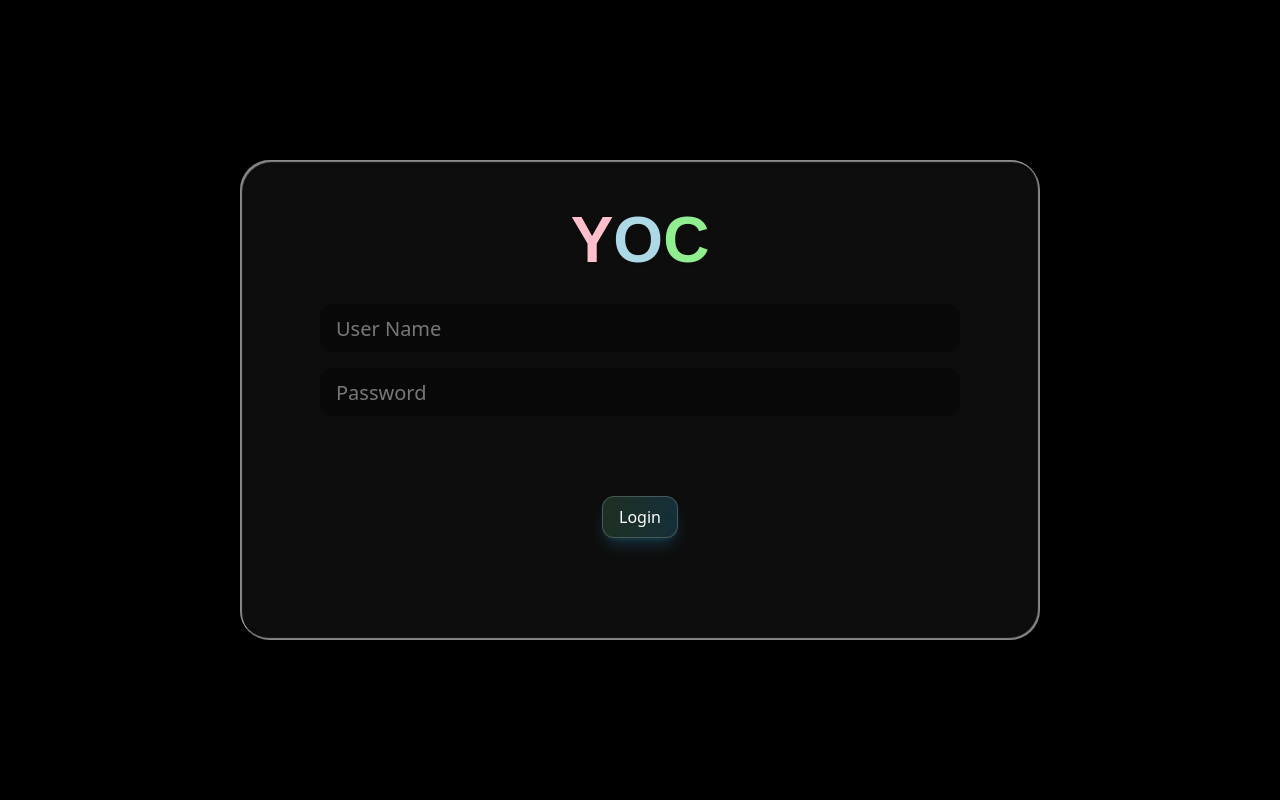
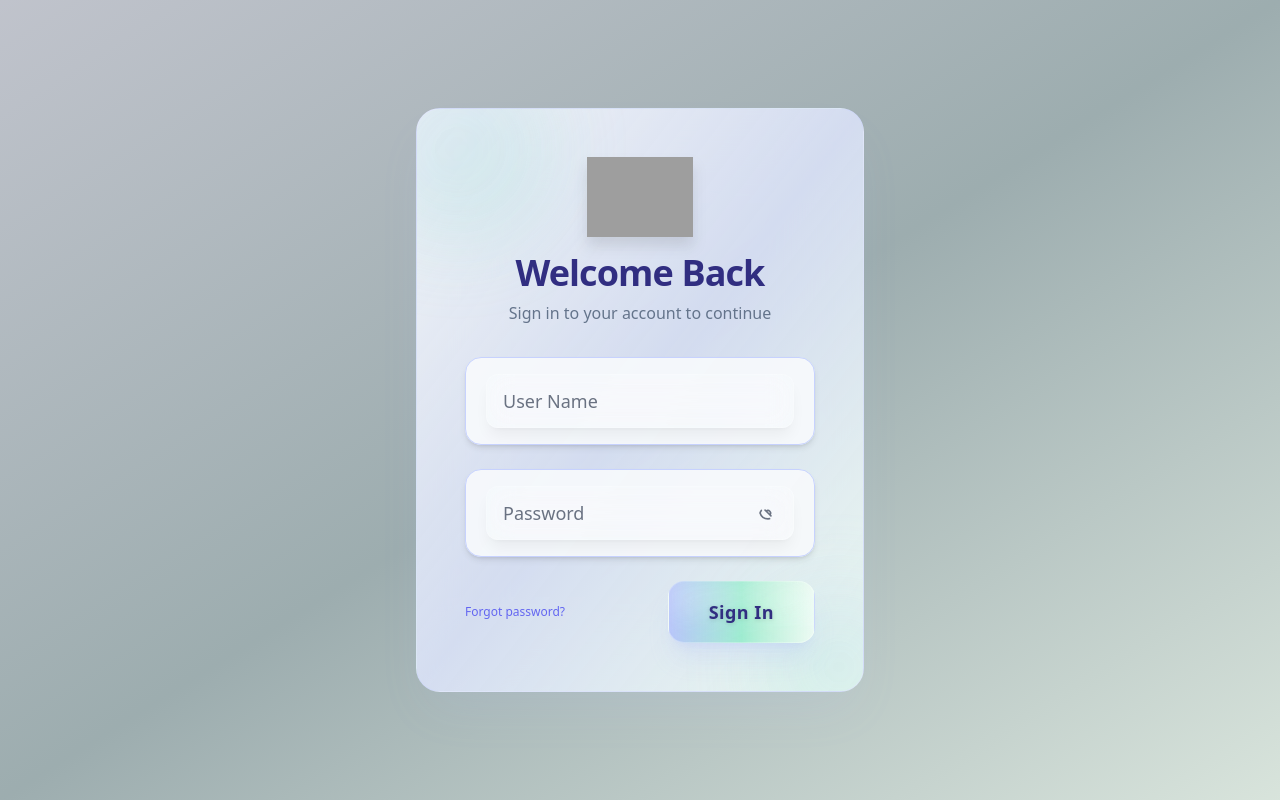
Before and after one commit to virus0231/yoc, a Next.js app: page / in a window 1280 px wide. Built offline with nearby package versions, Linux system fonts and the light colour scheme; grey boxes are pictures that could not be loaded.

Commit message:
changed the UI for Login page

```diff
--- a/package.json
+++ b/package.json
@@ -9,6 +9,7 @@
     "lint": "next lint"
   },
   "dependencies": {
+    "@hookform/resolvers": "^5.1.1",
     "@radix-ui/react-select": "^2.2.5",
     "@radix-ui/react-slot": "^1.2.3",
     "@reduxjs/toolkit": "^2.8.2",
@@ -28,11 +29,13 @@
     "react": "^19.0.0",
     "react-chartjs-2": "^5.3.0",
     "react-dom": "^19.0.0",
+    "react-hook-form": "^7.60.0",
     "react-icons": "^5.5.0",
     "react-redux": "^9.2.0",
     "recharts": "^3.0.2",
     "redux": "^5.0.1",
-    "tailwind-merge": "^3.3.1"
+    "tailwind-merge": "^3.3.1",
+    "zod": "^3.25.75"
   },
   "devDependencies": {
     "@eslint/eslintrc": "^3",
--- a/src/app/dashboard/page.js
+++ b/src/app/dashboard/page.js
@@ -4,21 +4,39 @@ import StackedRevenueBarChart from "./StackedRevenueBarChart";
 import LineDonationChart from "./LineDonationChart";
 import RadialDonationChart from "./RadialDonationChart";
 import Home from "../home/page";
+import { GCCard } from "@/components";
 
 export default function DashboardPage() {
   return (
     <Home>
-      <main className="min-h-screen px-4 py-6 bg-black text-white">
-        <div className="max-w-7xl mx-auto space-y-8">
-          <StackedRevenueBarChart />
+      <main className="min-h-screen px-4 py-10 bg-gradient-to-br from-[#18181b] via-[#23272f] to-[#0f172a] text-white">
+        <div className="max-w-7xl mx-auto space-y-10">
+          <div className="mb-6">
+            <h1 className="text-3xl md:text-4xl font-extrabold text-[#a5b4fc] mb-2 tracking-tight">
+              Dashboard
+            </h1>
+            <p className="text-[#cbd5e1] text-base md:text-lg">
+              Overview of donations and revenue performance
+            </p>
+          </div>
 
-          <div className="flex flex-col md:flex-row gap-6">
-            <div className="theme_box flex-1 p-0 overflow-hidden">
+          <GCCard className="p-8 md:p-10 mb-8 shadow-xl bg-gradient-to-br from-[#23272f]/80 via-[#18181b]/80 to-[#0f172a]/90 border border-[#334155]/60 text-white">
+            <StackedRevenueBarChart />
+          </GCCard>
+
+          <div className="flex flex-col md:flex-row gap-8">
+            <GCCard className="flex-1 p-6 md:p-8 flex flex-col items-center justify-center shadow-lg bg-gradient-to-br from-[#23272f]/80 via-[#18181b]/80 to-[#0f172a]/90 border border-[#334155]/60 text-white">
+              <h2 className="text-xl font-bold text-[#a5b4fc] mb-4">
+                Donations Over Time
+              </h2>
               <LineDonationChart />
-            </div>
-            <div className="theme_box flex-1 p-0 overflow-hidden">
+            </GCCard>
+            <GCCard className="flex-1 p-6 md:p-8 flex flex-col items-center justify-center shadow-lg bg-gradient-to-br from-[#23272f]/80 via-[#18181b]/80 to-[#0f172a]/90 border border-[#334155]/60 text-white">
+              <h2 className="text-xl font-bold text-[#a5b4fc] mb-4">
+                Donation Breakdown
+              </h2>
               <RadialDonationChart />
-            </div>
+            </GCCard>
           </div>
         </div>
       </main>
--- a/src/app/page.js
+++ b/src/app/page.js
@@ -1,38 +1,85 @@
-import Image from "next/image";
+"use client";
+
 import "./css/style.scss";
-import { GCButton } from "@/components";
+import { useForm } from "react-hook-form";
+import { loginSchema } from "@/schemas/schema";
+import { zodResolver } from "@hookform/resolvers/zod";
+import { GCButton, GCCard, GCPasswordField, GCTextField } from "@/components";
 
 export default function Home() {
+  const {
+    control,
+    handleSubmit,
+    formState: { errors },
+  } = useForm({ resolver: zodResolver(loginSchema) });
+
   return (
-    <div className="flex items-center justify-center w-screen h-screen">
-      <div className="liquid-glass login min-h-[60vh] h-auto sm:w-80 md:w-120 lg:w-150 xl:w-200 pl-[5rem] pr-[5rem] p-[2rem]">
-        <div>
-          <h1 className="logo">
-            <span>Y</span>
-            <span>O</span>
-            <span>C</span>
-          </h1>
+    <div className="min-h-screen flex items-center justify-center bg-gradient-to-br from-[#f0f4ff]/80 via-[#e0f7fa]/70 to-[#f0fdf4]/90 p-4">
+      <form
+        onSubmit={handleSubmit((data) => console.log(data))}
+        className="w-full max-w-md"
+      >
+        <GCCard className="relative p-12 rounded-3xl shadow-2xl backdrop-blur-2xl border border-[#c7d2fe]/40 overflow-hidden">
+          <div className="absolute -top-14 -left-14 w-48 h-48 bg-gradient-to-br from-[#a5b4fc]/40 to-[#6ee7b7]/40 rounded-full blur-2xl opacity-60 z-0 animate-pulse" />
+          <div className="absolute -bottom-14 -right-14 w-40 h-40 bg-gradient-to-tr from-[#6ee7b7]/40 to-[#a5b4fc]/40 rounded-full blur-2xl opacity-50 z-0 animate-pulse" />
+
+          <div className="relative z-10 flex flex-col items-center">
+            <img
+              src="https://www.youronlineconversation.com/wp-content/uploads/2015/12/logoyoc.png"
+              alt="Logo"
+              className="h-20 mb-4 drop-shadow-xl animate-fade-in"
+            />
+            <h2 className="text-4xl font-extrabold text-center mb-2 text-[#312e81] tracking-tight animate-fade-in">
+              Welcome Back
+            </h2>
+            <p className="text-center text-[#64748b] mb-8 animate-fade-in text-base">
+              Sign in to your account to continue
+            </p>
           </div>
 
-        <div className="w-full">
-          <input
-            id="user_name"
-            className="input_field"
-            type="text"
+          <div className="space-y-6 relative z-10">
+            <div>
+              <GCTextField
+                name="user_name"
+                control={control}
                 placeholder="User Name"
+                className="rounded-2xl bg-[#f8fafc]/90 focus:bg-white/100 border border-[#c7d2fe] shadow-md px-5 py-4 text-lg transition-all duration-200 focus:ring-2 focus:ring-[#a5b4fc]/40 text-[#312e81]"
               />
-          <input
-            id="user_password"
-            className="input_field"
-            type="password"
+              {errors.user_name && (
+                <p className="text-xs text-red-500 mt-1 ml-1">{errors.user_name.message}</p>
+              )}
+            </div>
+
+            <div>
+              <GCPasswordField
+                control={control}
+                name="user_password"
                 placeholder="Password"
+                className="rounded-2xl bg-[#f8fafc]/90 focus:bg-white/100 border border-[#c7d2fe] shadow-md px-5 py-4 text-lg transition-all duration-200 focus:ring-2 focus:ring-[#6ee7b7]/40 text-[#312e81]"
               />
-          <div className="button-wrap">
-            <GCButton>Login</GCButton>
-            {/* <div className="button-shadow"></div> */}
+              {errors.user_password && (
+                <p className="text-xs text-red-500 mt-1 ml-1">{errors.user_password.message}</p>
+              )}
+            </div>
+
+            <div className="flex justify-between items-center mt-2">
+              <a
+                href="#"
+                className="text-xs text-[#6366f1] hover:underline font-medium transition"
+              >
+                Forgot password?
+              </a>
+              <GCButton
+                type="submit"
+                variant="primary"
+                className="py-4 px-10 rounded-2xl bg-gradient-to-r transition-all duration-300 text-lg tracking-wide"
+              >
+                Sign In
+              </GCButton>
             </div>
           </div>
-      </div>
+        </GCCard>
+      </form>
     </div>
   );
 }
--- a/src/components/button.jsx
+++ b/src/components/button.jsx
@@ -8,22 +8,23 @@ const GCButton = ({
   disabled = false,
   type = "button",
   className = "",
+  ...rest
 }) => {
   const baseClasses = `
-    relative overflow-hidden rounded-xl backdrop-blur-md border border-white/20
-    transition-all duration-300 ease-in-out font-medium
-    focus:outline-none focus:ring-2 focus:ring-white/30 focus:ring-offset-2 focus:ring-offset-transparent
+    relative overflow-hidden rounded-2xl backdrop-blur-xl border border-white/30
+    transition-all duration-300 ease-in-out font-semibold
+    focus:outline-none focus:ring-2 focus:ring-[#a5b4fc]/40 focus:ring-offset-2 focus:ring-offset-transparent
     disabled:opacity-50 disabled:cursor-not-allowed
-    hover:scale-105 hover:shadow-lg active:scale-95
+    hover:scale-105 hover:shadow-2xl active:scale-95
   `;
 
   const variantClasses = {
     primary:
-      "bg-gradient-to-r from-[#62bd72]/20 to-[#39bbec]/20 hover:from-[#62bd72]/30 hover:to-[#39bbec]/30 text-white shadow-lg shadow-[#39bbec]/20",
+      "bg-gradient-to-br from-[#a5b4fc]/70 via-[#6ee7b7]/60 to-[#f0fdf4]/80 text-[#312e81] shadow-xl shadow-[#a5b4fc]/20 hover:from-[#6366f1]/80 hover:to-[#6ee7b7]/80 hover:text-[#1e293b]",
     secondary:
-      "bg-white/10 hover:bg-gradient-to-r hover:from-[#aa5ea4]/20 hover:to-white/20 text-gray-800 shadow-lg shadow-black/10",
+      "bg-white/30 backdrop-blur-lg border border-[#c7d2fe]/40 text-[#312e81] shadow-md shadow-[#a5b4fc]/10 hover:bg-white/50 hover:text-[#6366f1]",
     danger:
-      "bg-red-500/20 hover:bg-red-500/30 text-white shadow-lg shadow-red-500/20",
+      "bg-gradient-to-br from-[#fee2e2]/80 to-[#fca5a5]/80 text-[#991b1b] shadow-lg shadow-[#fca5a5]/20 hover:from-[#f87171]/80 hover:to-[#fee2e2]/80 hover:text-[#7f1d1d]",
   };
 
   const sizeClasses = {
@@ -38,9 +39,13 @@ const GCButton = ({
       onClick={onClick}
       disabled={disabled}
       className={`${baseClasses} ${variantClasses[variant]} ${sizeClasses[size]} ${className}`}
+      {...rest}
     >
-      <span className="relative z-10">{children}</span>
-      <div className="absolute inset-0 rounded-xl bg-gradient-to-r from-white/5 to-transparent opacity-0 hover:opacity-100 transition-opacity duration-300" />
+      <span className="relative z-10 drop-shadow-sm">{children}</span>
+      <div className="absolute inset-0 rounded-2xl pointer-events-none">
+        <div className="absolute top-0 left-0 w-full h-1/2 bg-white/30 blur-md opacity-60" />
+        <div className="absolute inset-0 bg-gradient-to-br from-white/10 via-transparent to-white/5 opacity-80" />
+      </div>
     </button>
   );
 };
--- a/src/components/card.jsx
+++ b/src/components/card.jsx
@@ -13,10 +13,10 @@ const GCCard = ({
   return (
     <div
       className={`
-        rounded-xl backdrop-blur-md bg-white/10 border border-white/20
-        shadow-lg shadow-black/5 transition-all duration-300 ease-in-out
+        rounded-3xl backdrop-blur-2xl bg-gradient-to-br from-[#f8fafc]/90 via-[#e0e7ff]/80 to-[#f0fdf4]/90
+        border border-[#c7d2fe]/40 shadow-2xl shadow-[#a5b4fc]/10 transition-all duration-300 ease-in-out
         ${paddingClasses[padding]}
-        ${hover ? "hover:bg-white/20 hover:shadow-xl hover:scale-105" : ""}
+        ${hover ? "hover:bg-[#e0e7ff]/80 hover:shadow-2xl hover:scale-105" : ""}
         ${className}
       `}
     >
--- a/src/components/fields/password-field.jsx
+++ b/src/components/fields/password-field.jsx
@@ -1,22 +1,28 @@
+"use client";
+
+import { useState } from "react";
+import { Controller } from "react-hook-form";
+
 const GCPasswordField = ({
+  control,
+  name = "",
   placeholder = "Enter password",
-  value = "",
-  onChange = () => {},
   disabled = false,
   required = false,
   className = "",
   label = "",
-  id,
 }) => {
   const [showPassword, setShowPassword] = useState(false);
-  const inputId =
-    id || `glass-password-${Math.random().toString(36).substr(2, 9)}`;
 
   return (
+    <Controller
+      name={name}
+      control={control}
+      render={({ field }) => (
         <div className={`space-y-2 ${className}`}>
           {label && (
             <label
-          htmlFor={inputId}
+              htmlFor={field.name}
               className="block text-sm font-medium text-gray-700"
             >
               {label}
@@ -25,13 +31,13 @@ const GCPasswordField = ({
           )}
           <div className="relative">
             <input
-          id={inputId}
               type={showPassword ? "text" : "password"}
               placeholder={placeholder}
-          value={value}
-          onChange={onChange}
               disabled={disabled}
               required={required}
+              value={field.value ?? ""}
+              onChange={field.onChange}
+              name={field.name}
               className="
                 w-full px-4 py-3 pr-12 rounded-xl backdrop-blur-md bg-white/10 border border-white/20
                 placeholder-gray-500 text-gray-800 shadow-lg shadow-black/5
@@ -90,6 +96,8 @@ const GCPasswordField = ({
             </button>
           </div>
         </div>
+      )}
+    />
   );
 };
 
--- a/src/components/fields/text-field.jsx
+++ b/src/components/fields/text-field.jsx
@@ -1,22 +1,26 @@
+"use client";
+
+import { Controller } from "react-hook-form";
+
 const GCTextField = ({
+  control,
   type = "text",
   placeholder = "",
-  value = "",
-  onChange = () => {},
   disabled = false,
   required = false,
   className = "",
   label = "",
-  id,
+  name = "",
 }) => {
-  const inputId =
-    id || `glass-input-${Math.random().toString(36).substr(2, 9)}`;
-
   return (
+    <Controller
+      control={control}
+      name={name}
+      render={({ field }) => (
         <div className={`space-y-2 ${className}`}>
           {label && (
             <label
-          htmlFor={inputId}
+              htmlFor={field.name}
               className="block text-sm font-medium text-gray-700"
             >
               {label}
@@ -24,13 +28,13 @@ const GCTextField = ({
             </label>
           )}
           <input
-        id={inputId}
             type={type}
             placeholder={placeholder}
-        value={value}
-        onChange={onChange}
             disabled={disabled}
             required={required}
+            value={field.value ?? ""}
+            onChange={field.onChange}
+            name={field.name}
             className="
         w-full px-4 py-3 rounded-xl backdrop-blur-md bg-white/10 border border-white/20
         placeholder-gray-500 text-gray-800 shadow-lg shadow-black/5
@@ -41,6 +45,8 @@ const GCTextField = ({
         "
           />
         </div>
+      )}
+    />
   );
 };
 
--- /dev/null
+++ b/src/schemas/schema.js
@@ -0,0 +1,6 @@
+import * as zod from "zod";
+
+export const loginSchema = zod.object({
+  user_name: zod.string().min(1, "Username is required"),
+  user_password: zod.string().min(1, "Password is required"),
+});
```
Also changed, not shown: src/app/layout.js (+4 -4 lines), src/components/index.js (+8 -0 lines), 1 other file (tests, documents, lock files or other folders). Lines whose indentation alone changed are shown as unchanged.
